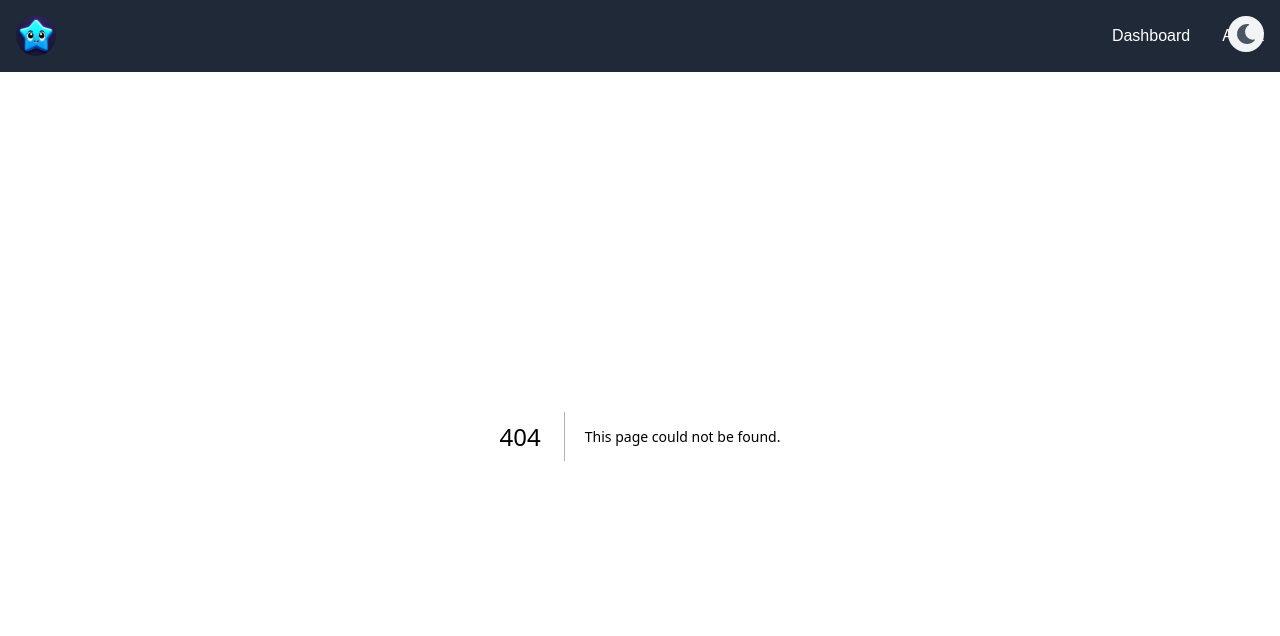
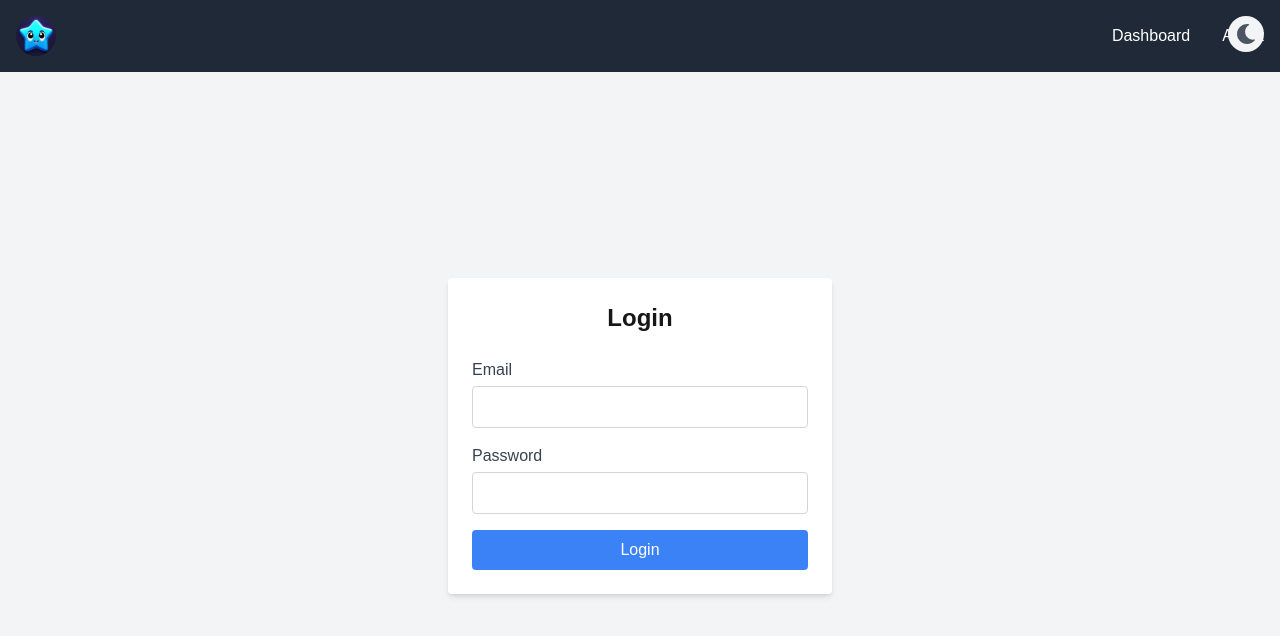
Before and after one commit to doyourbest96/ai-powered-profile-scraper-node, a Next.js app: page /login in a window 1280 px wide. Before the commit this address had no page. Shown: the top 636 px of the page. Built offline with nearby package versions, Linux system fonts and the light colour scheme.

Commit message:
[feat] create logiin page

```diff
--- /dev/null
+++ b/src/app/(auth)/login/page.tsx
@@ -0,0 +1,59 @@
+"use client";
+import React, { useState } from "react";
+
+const Login = () => {
+  const [email, setEmail] = useState("");
+  const [password, setPassword] = useState("");
+
+  const handleSubmit = (e: React.FormEvent) => {
+    e.preventDefault();
+    // Handle login logic here
+    console.log("Email:", email);
+    console.log("Password:", password);
+  };
+
+  return (
+    <div className="flex items-center justify-center h-screen bg-gray-100">
+      <form
+        onSubmit={handleSubmit}
+        className="bg-white p-6 rounded shadow-md w-96"
+      >
+        <h2 className="text-2xl font-bold mb-6 text-center">Login</h2>
+        <div className="mb-4">
+          <label className="block text-gray-700" htmlFor="email">
+            Email
+          </label>
+          <input
+            type="email"
+            id="email"
+            value={email}
+            onChange={(e) => setEmail(e.target.value)}
+            required
+            className="mt-1 block w-full p-2 border border-gray-300 rounded"
+          />
+        </div>
+        <div className="mb-4">
+          <label className="block text-gray-700" htmlFor="password">
+            Password
+          </label>
+          <input
+            type="password"
+            id="password"
+            value={password}
+            onChange={(e) => setPassword(e.target.value)}
+            required
+            className="mt-1 block w-full p-2 border border-gray-300 rounded"
+          />
+        </div>
+        <button
+          type="submit"
+          className="w-full bg-blue-500 text-white p-2 rounded hover:bg-blue-600"
+        >
+          Login
+        </button>
+      </form>
+    </div>
+  );
+};
+
+export default Login;
```
